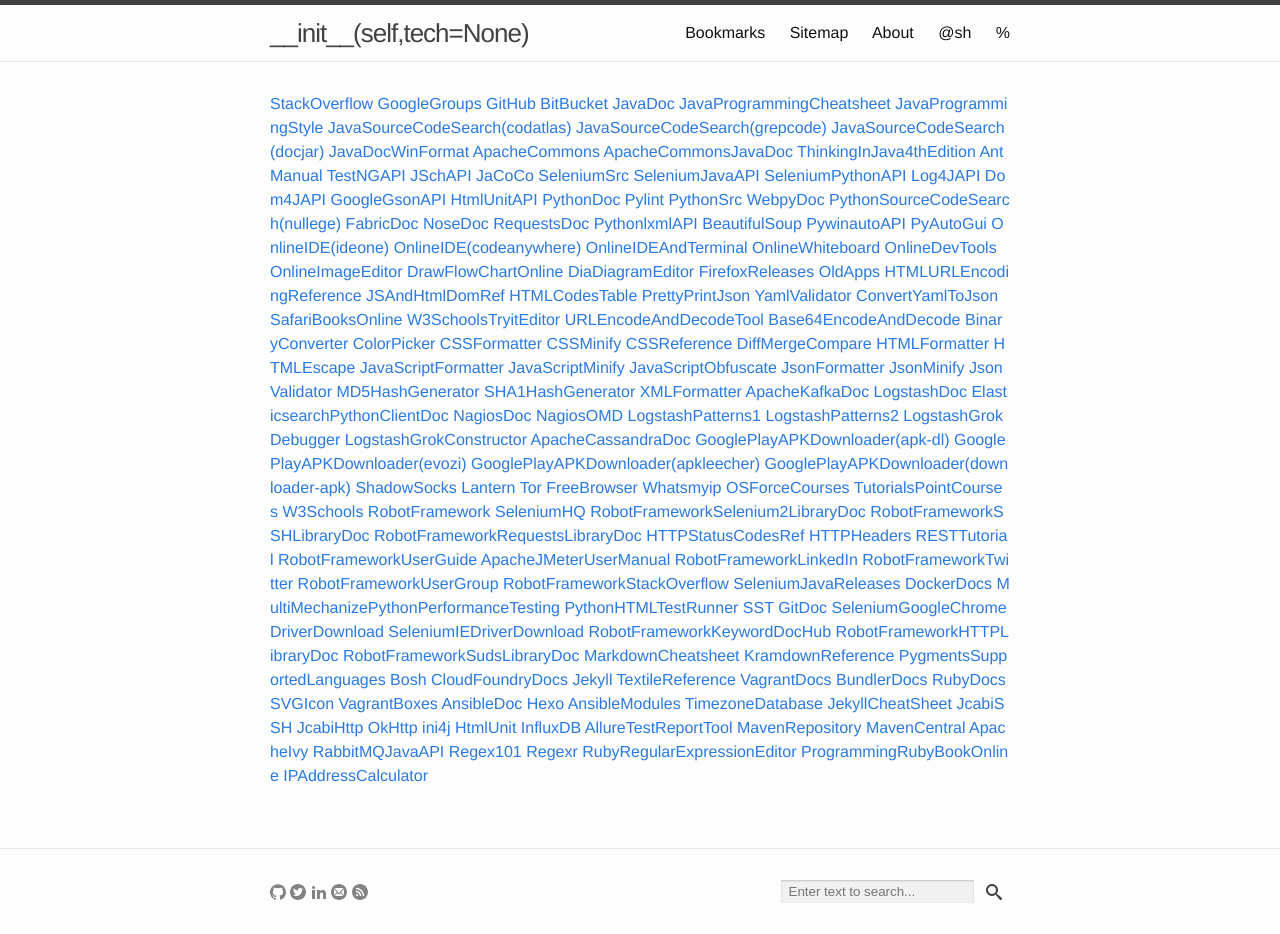
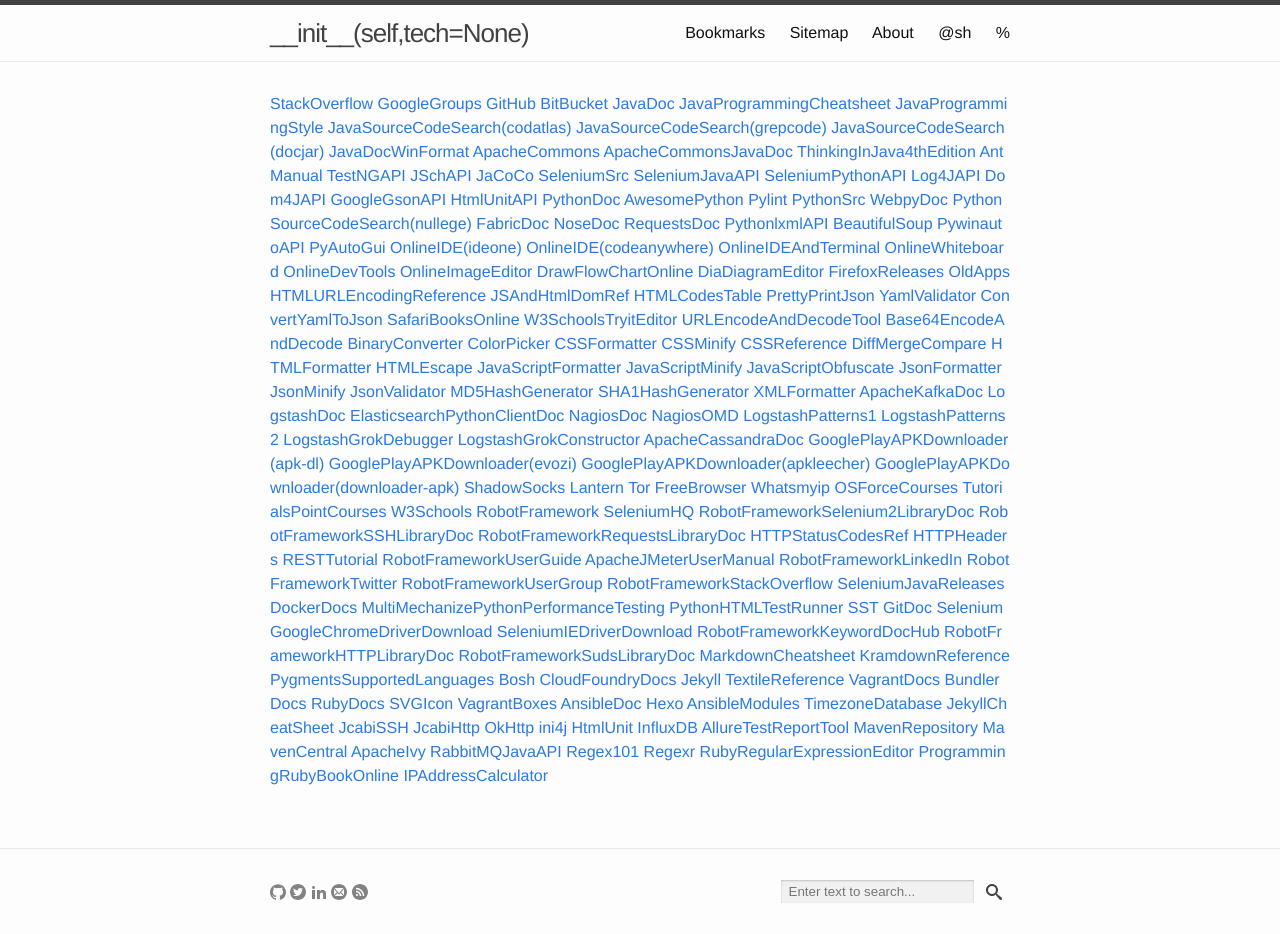
Before and after one commit to yuan-jiang/yuan-jiang.github.io, a Jekyll site: the page built from bookmarks.md, in a window 1280 px wide. Built offline with Jekyll 4.4.1, drawn with Linux system fonts in a browser that asks for light colours.

Commit message:
Update bookmarks.yml

```diff
--- a/_data/bookmarks.yml
+++ b/_data/bookmarks.yml
@@ -50,6 +50,8 @@
   link: http://htmlunit.sourceforge.net/apidocs/index.html
 - description: PythonDoc
   link: https://docs.python.org/2/
+- description: AwesomePython
+  link: http://awesome-python.com/
 - description: Pylint
   link: https://www.pylint.org/
 - description: PythonSrc
```
